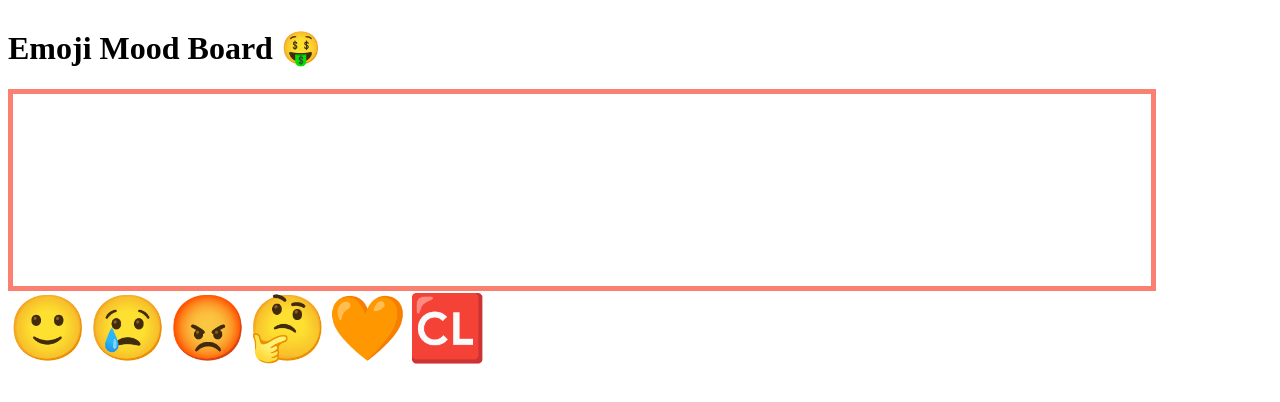
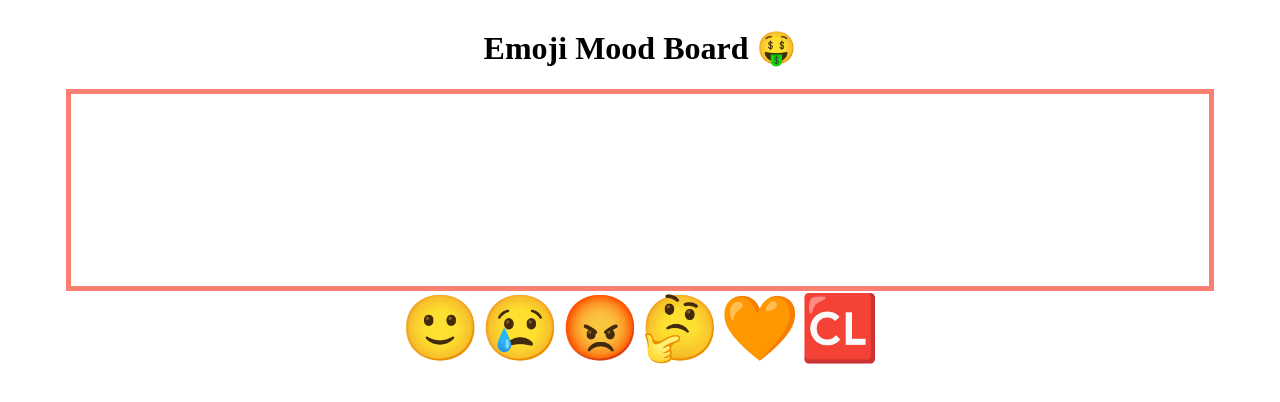
Before and after one commit to purrfectlysanecatlady/purrfectlysanecatlady.github.io, a plain HTML site: page emoji mood board.html in a window 1280 px wide. Drawn offline with Linux system fonts and the light colour scheme.

Commit message:
Update emoji mood board.css

```diff
--- a/emoji mood board.css
+++ b/emoji mood board.css
@@ -1,6 +1,8 @@
 .wrapper {
     display: flex;
     flex-direction: column;
+    justify-content: center;
+    align-items: center;
 }
 
 
```
